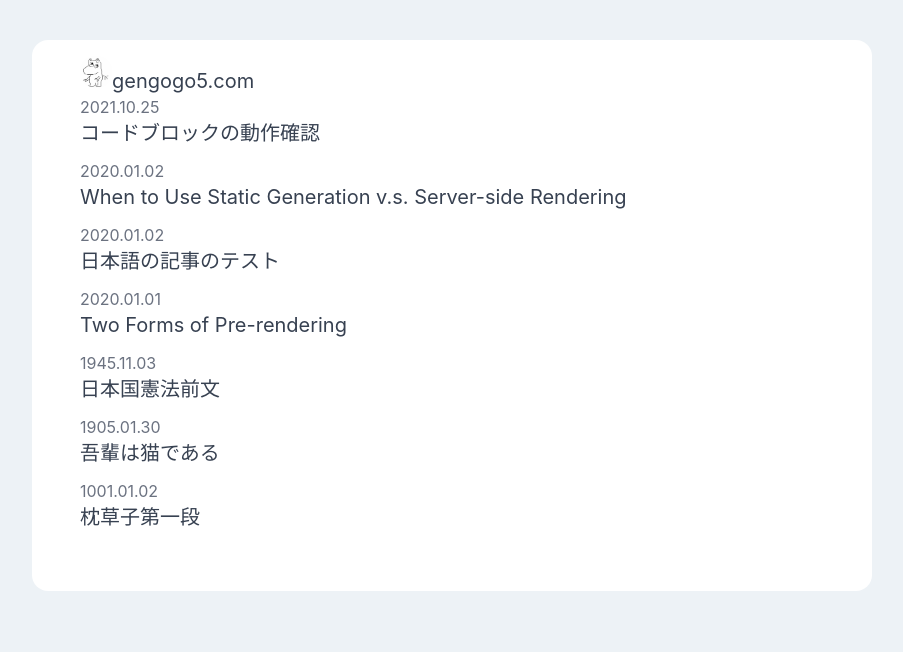
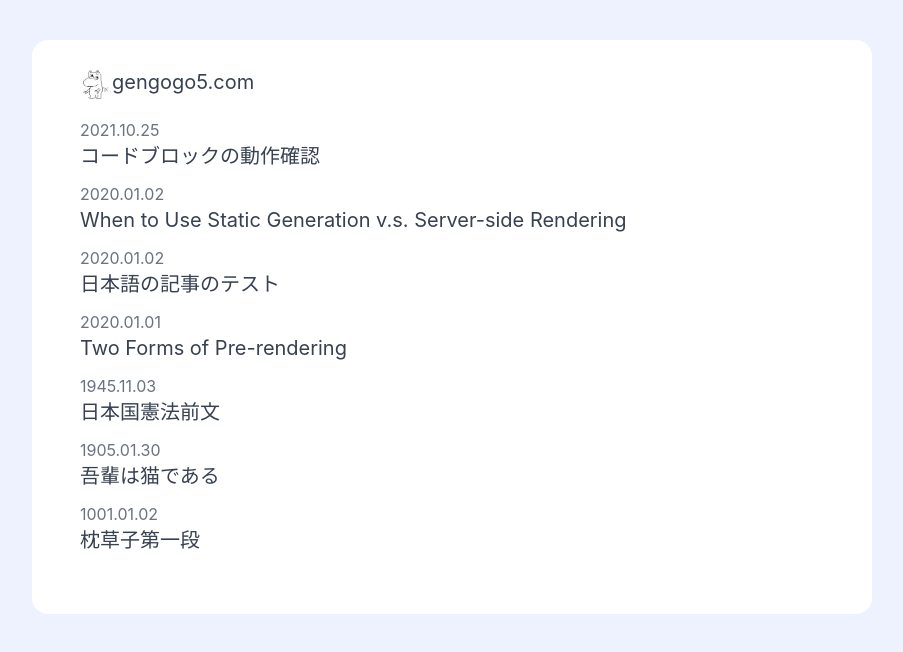
Before and after one commit to gengogo5/gengogo5.com, a Next.js app: page / in a window 1280 px wide. Shown: the top 652 px of the page, without its empty margins (188-1091 px from the left). Built offline with nearby package versions, Linux system fonts and the light colour scheme.

Commit message:
#7 ヘッダを固定にした

```diff
--- a/components/layout.js
+++ b/components/layout.js
@@ -23,7 +23,7 @@ export default function Layout({ children, home }) {
         <meta name="og:title" content={siteName} />
         <meta name="twitter:card" content="summary_large_image" />
       </Head>
-      <header className="">
+      <header className="py-3 sticky top-0 bg-white z-10">
         <h1 className="inline">
           <Link href="/">
             <a className="rounded h-16 inline">
@@ -34,7 +34,7 @@ export default function Layout({ children, home }) {
                 height={32}
                 width={32}
               />
-            <span className="text-xl">{siteName}</span>
+            <span className="text-xl align-top">{siteName}</span>
             </a>
           </Link>
         </h1>
@@ -43,7 +43,7 @@ export default function Layout({ children, home }) {
       {!home && (
         <div>
           <Link href="/">
-            <a>←記事一覧へ</a>
+            <a>&lt;&lt; 記事一覧へ</a>
           </Link>
         </div>
       )}
--- a/pages/posts/[id].js
+++ b/pages/posts/[id].js
@@ -13,8 +13,8 @@ export default function Post({ postData }) {
         <div className="text-gray-500 pt-2">
           <Date dateString={postData.date} />
         </div>
-        <h1 className="text-2xl pb-5">{postData.title}</h1>
-        <div className="markdown" dangerouslySetInnerHTML={{ __html: postData.contentHtml }} />
+        <h1 className="text-3xl pb-5">{postData.title}</h1>
+        <div dangerouslySetInnerHTML={{ __html: postData.contentHtml }} />
       </article>
     </Layout>
   )
--- a/styles/global.css
+++ b/styles/global.css
@@ -5,7 +5,7 @@
 body {
   @apply pt-10 pb-40 px-6 tablet:p-0;
   @apply text-gray-700;
-  background-color: rgb(237, 242, 246);
+  @apply bg-indigo-50;
   font-family: -apple-system,"BlinkMacSystemFont","Hiragino Maru Gothic ProN W4","Hiragino Sans","Meiryo","sans-serif","Segoe UI Emoji";
 }
 
@@ -15,11 +15,6 @@ body {
 
 a:hover {
   @apply hover:opacity-60;
-}
-
-img {
-  max-width: 100%;
-  display: block;
 }
 
 /* Markdown Styles */
@@ -43,7 +38,7 @@ img {
   @apply text-xl my-6;
 }
 .markdown h2 {
-  @apply text-lg my-6 border-b-2;
+  @apply text-lg my-6 pb-1 border-b-2 border-indigo-100;
 }
 .markdown h3,
 .markdown h4,
@@ -96,7 +91,7 @@ img {
 
 /* Blockquotes */
 .markdown blockquote {
-  @apply p-2 mx-2 my-2 bg-gray-100 mb-4 border-l-4 border-gray-400  rounded-r-lg;
+  @apply p-2 mx-2 my-2 bg-blue-50 opacity-70 mb-4 border-l-4 border-blue-300  rounded-r-lg;
 }
 .markdown blockquote > p {
   @apply mb-0;
```
